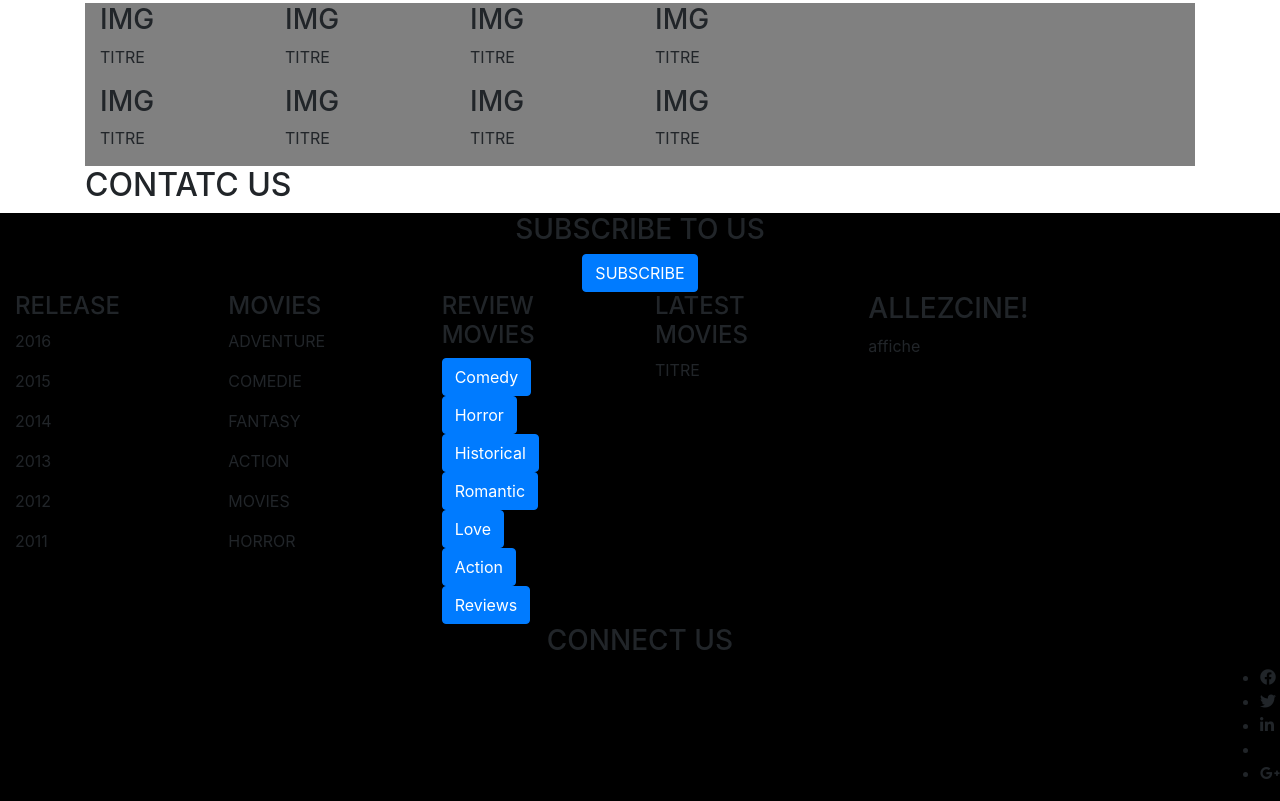
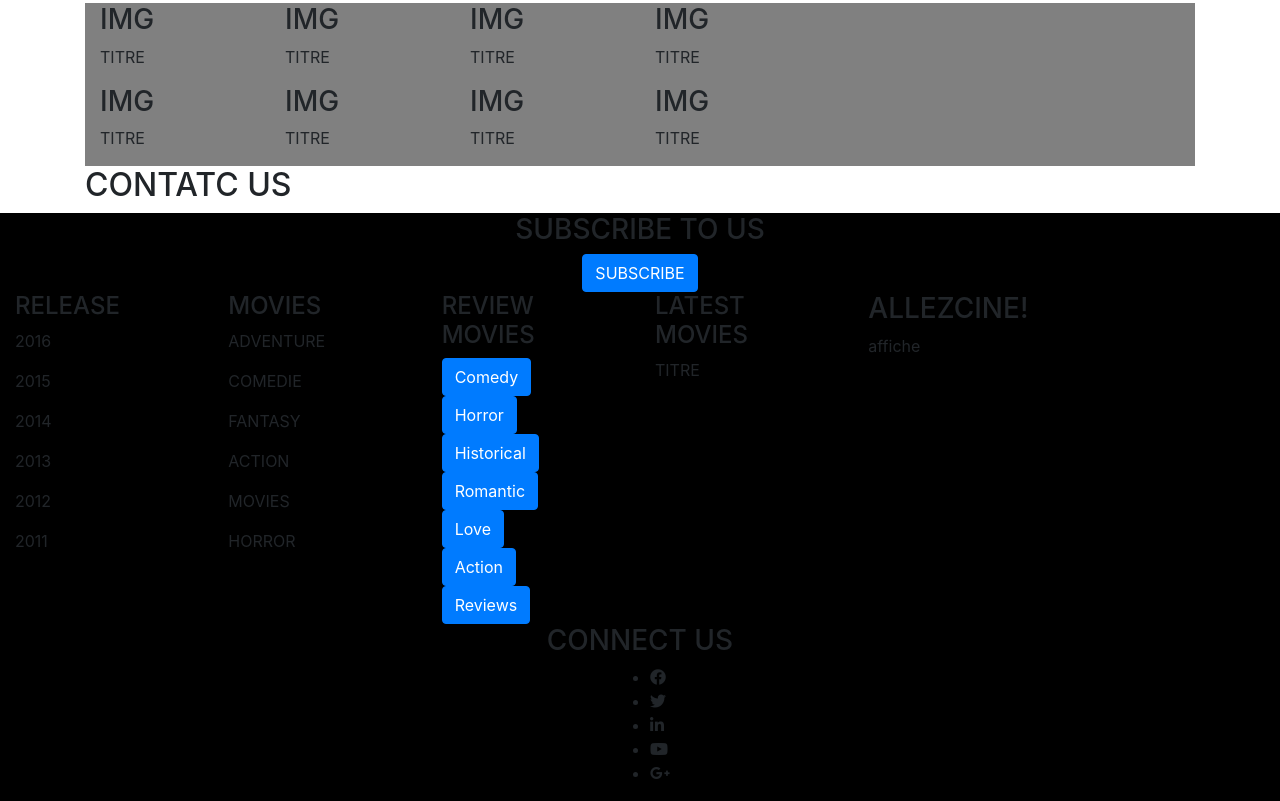
Before and after one commit to Goudmant/frontend-AllezCine, a plain HTML site: page index.html in a window 1280 px wide. Shown: the part 747-1548 px from the top of the page. Drawn offline with nearby package versions, Linux system fonts and the light colour scheme.

Commit message:
htmlbienavancer1

```diff
--- a/index.html
+++ b/index.html
@@ -243,12 +243,12 @@
             <div class="text-center">
                 <h3>CONNECT US</h3>
             </div>
-            <div class="row justify-content-end align-items-center">
+            <div class="row justify-content-center align-items-center">
                 <ul>
                     <li><i class="fab fa-facebook-f"></i></li>
                     <li><i class="fab fa-twitter"></i></li>
                     <li><i class="fab fa-linkedin-in"></i></li>
-                    <li></li>
+                    <li><i class="fab fa-youtube"></i></li>
                     <li><i class="fab fa-google-plus-g"></i></li>
                 </ul>
             </div>
```
